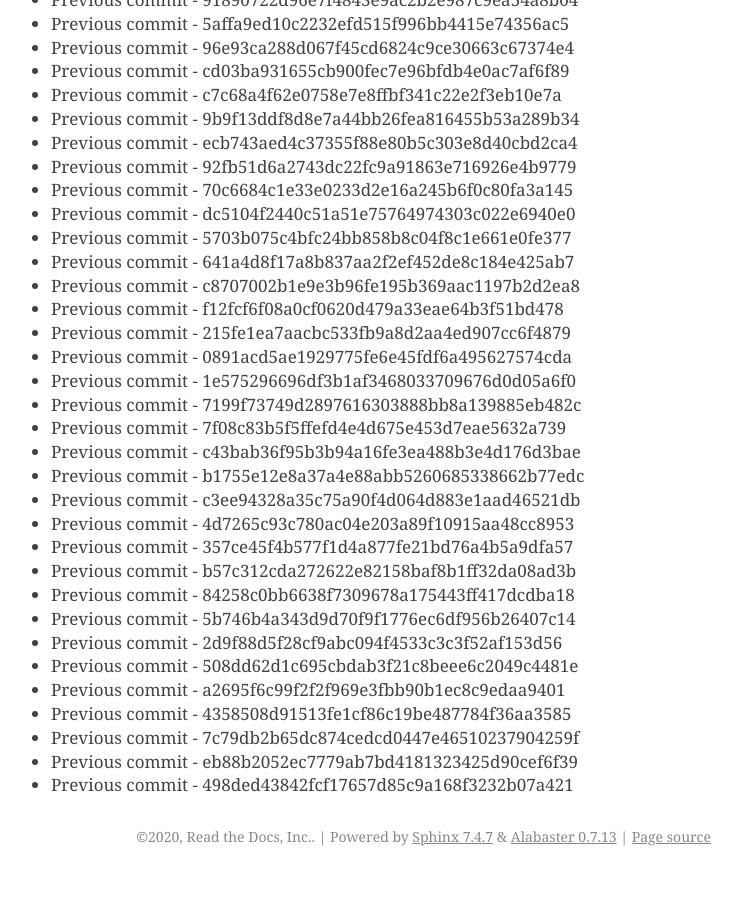
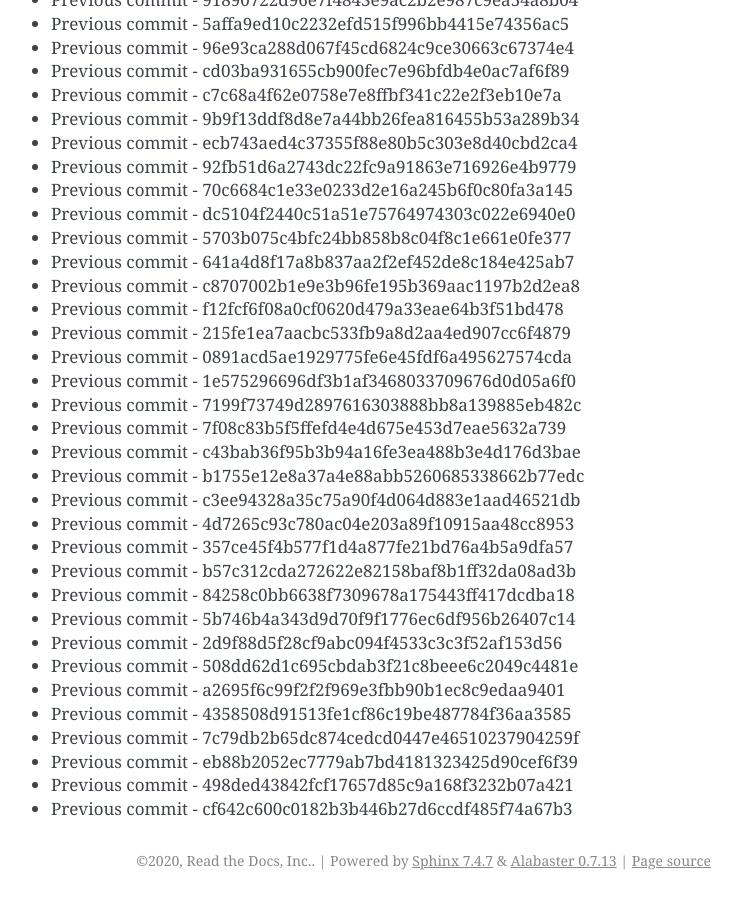
Before and after one commit to readthedocs/rtd-git-stresstest, a Sphinx documentation site: the page built from docs/updates.rst, in a window 1280 px wide and 900 px high, scrolled down 87871 px. Shown: the whole window, without its empty margins (399-1141 px from the left). Built offline with Sphinx 7.4.7, drawn with Linux system fonts in a browser that asks for light colours; before the commit the page ends 88747 px from its top, so only the background shows below that.

Commit message:
Generating commit from previous: cf642c600c0182b3b446b27d6ccdf485f74a67b3

```diff
--- a/docs/updates.rst
+++ b/docs/updates.rst
@@ -3724,3 +3724,4 @@ It can be tested for any performance characteristics.
 * Previous commit - 7c79db2b65dc874cedcd0447e46510237904259f
 * Previous commit - eb88b2052ec7779ab7bd4181323425d90cef6f39
 * Previous commit - 498ded43842fcf17657d85c9a168f3232b07a421
+* Previous commit - cf642c600c0182b3b446b27d6ccdf485f74a67b3
```
